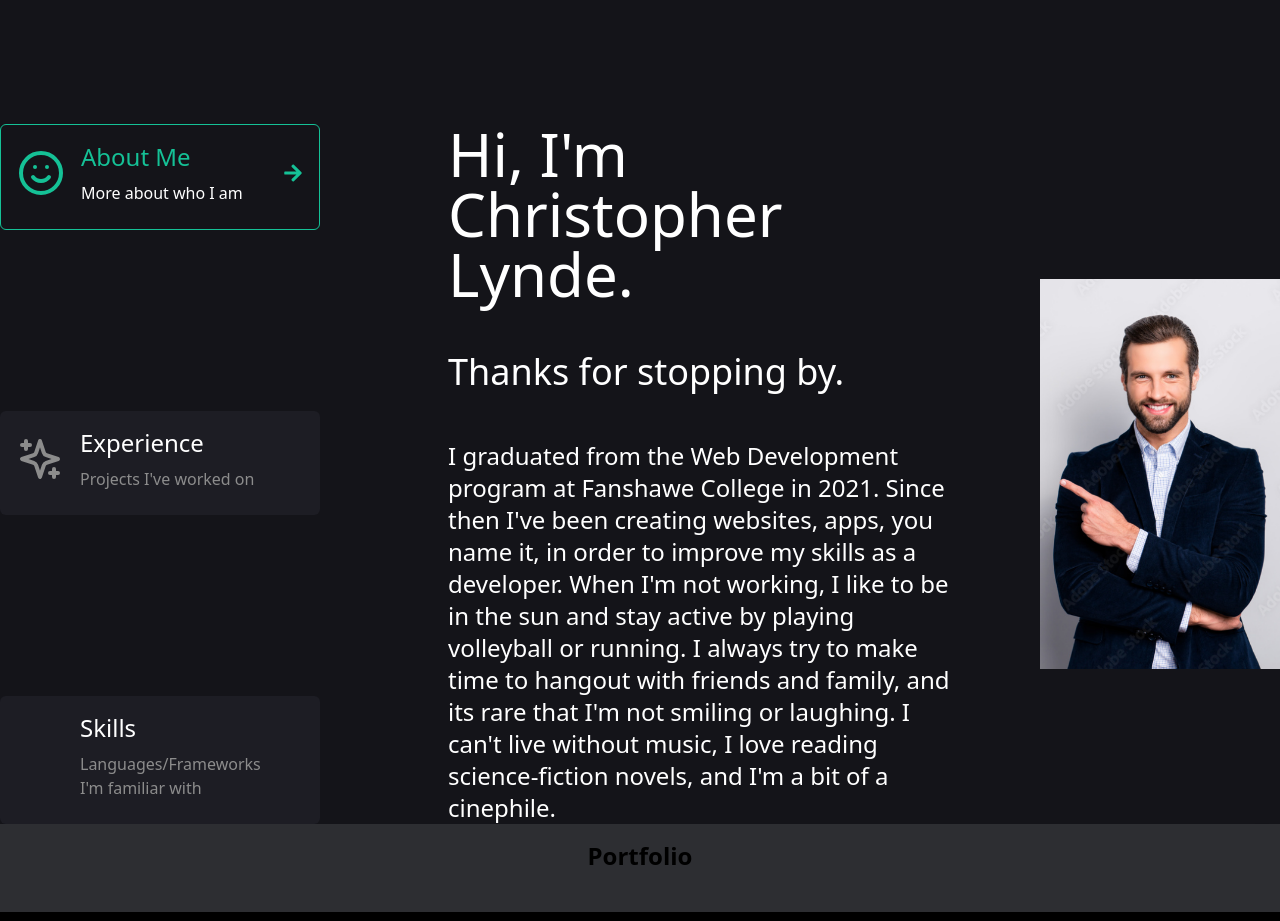
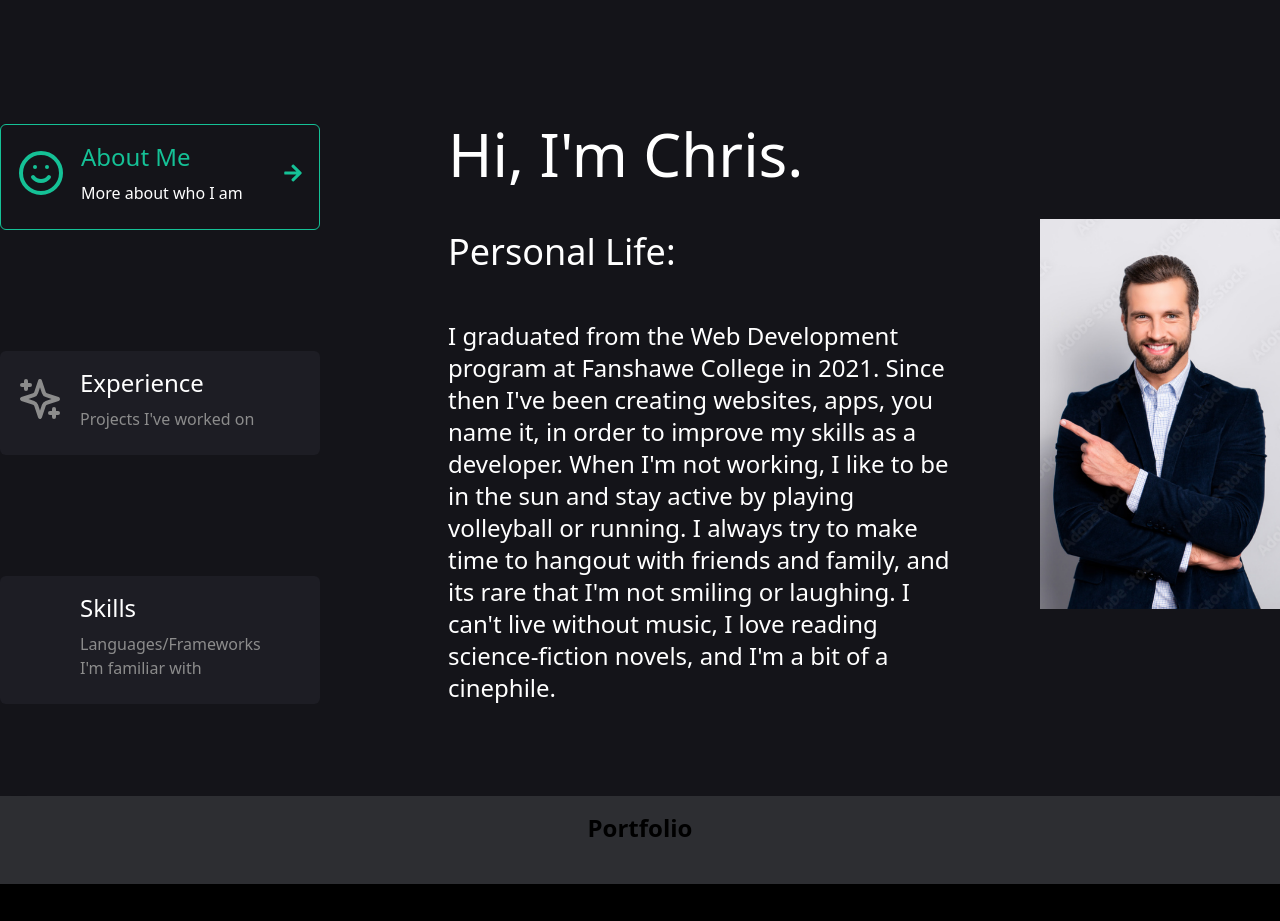
Before and after one commit to LyndeCS/portfolio-site, a React (Vite) app: page / in a window 1280 px wide. Shown: the part 1000-1921 px from the top of the page. Built offline with nearby package versions, Linux system fonts and the light colour scheme; some icons are missing.

Commit message:
Update About.jsx

```diff
--- a/src/components/About.jsx
+++ b/src/components/About.jsx
@@ -15,8 +15,8 @@
     aboutMe: {
       cardHeading: 'About Me',
       cardSubheading: 'More about who I am',
-      descHeading: "Hi, I'm Christopher Lynde.",
-      descSubheading: "Thanks for stopping by.",
+      descHeading: "Hi, I'm Chris.",
+      descSubheading: "Personal Life:",
       description: "I graduated from the Web Development program at Fanshawe College in 2021. Since then I've been creating websites, apps, you name it, in order to improve my skills as a developer. When I'm not working, I like to be in the sun and stay active by playing volleyball or running. I always try to make time to hangout with friends and family, and its rare that I'm not smiling or laughing. I can't live without music, I love reading science-fiction novels, and I'm a bit of a cinephile.",
       icon: <FiSmile />,
     },
```
